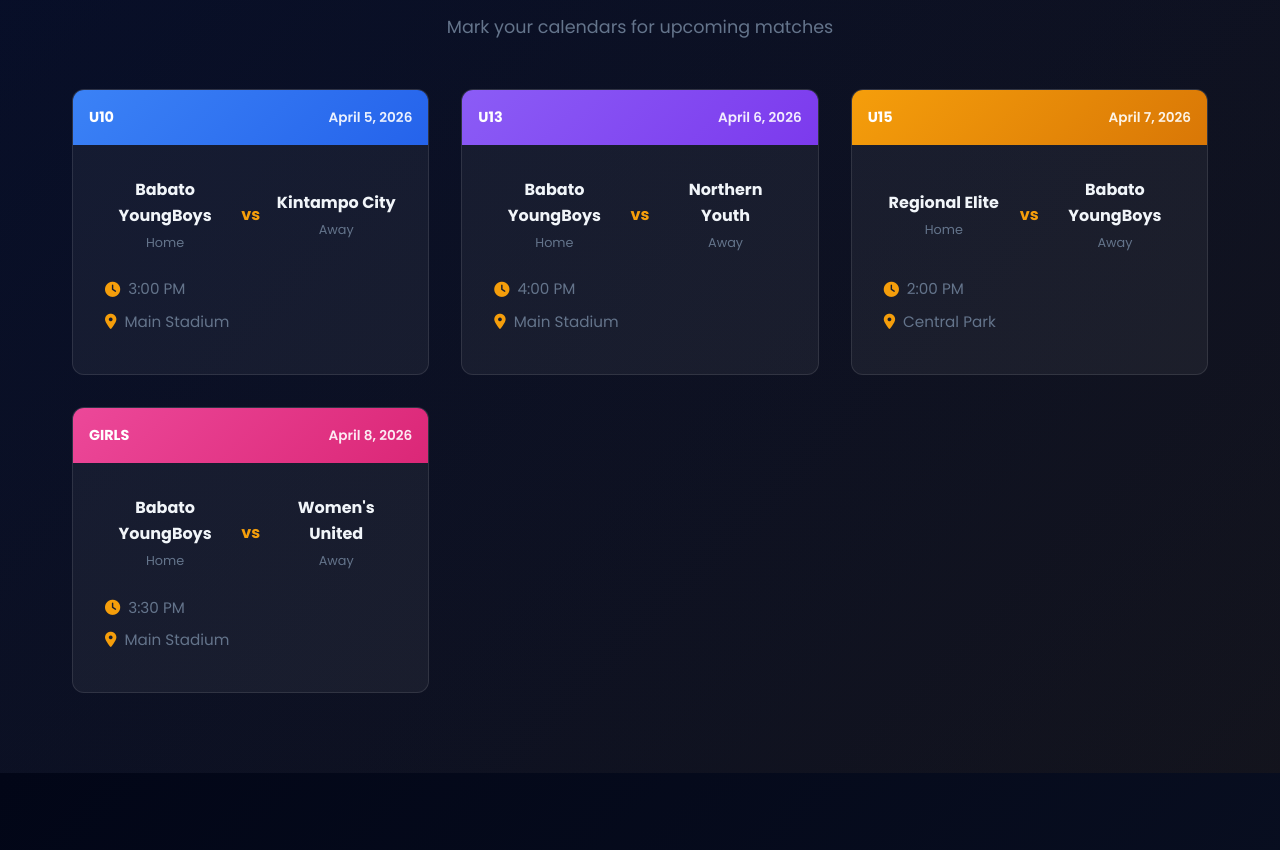
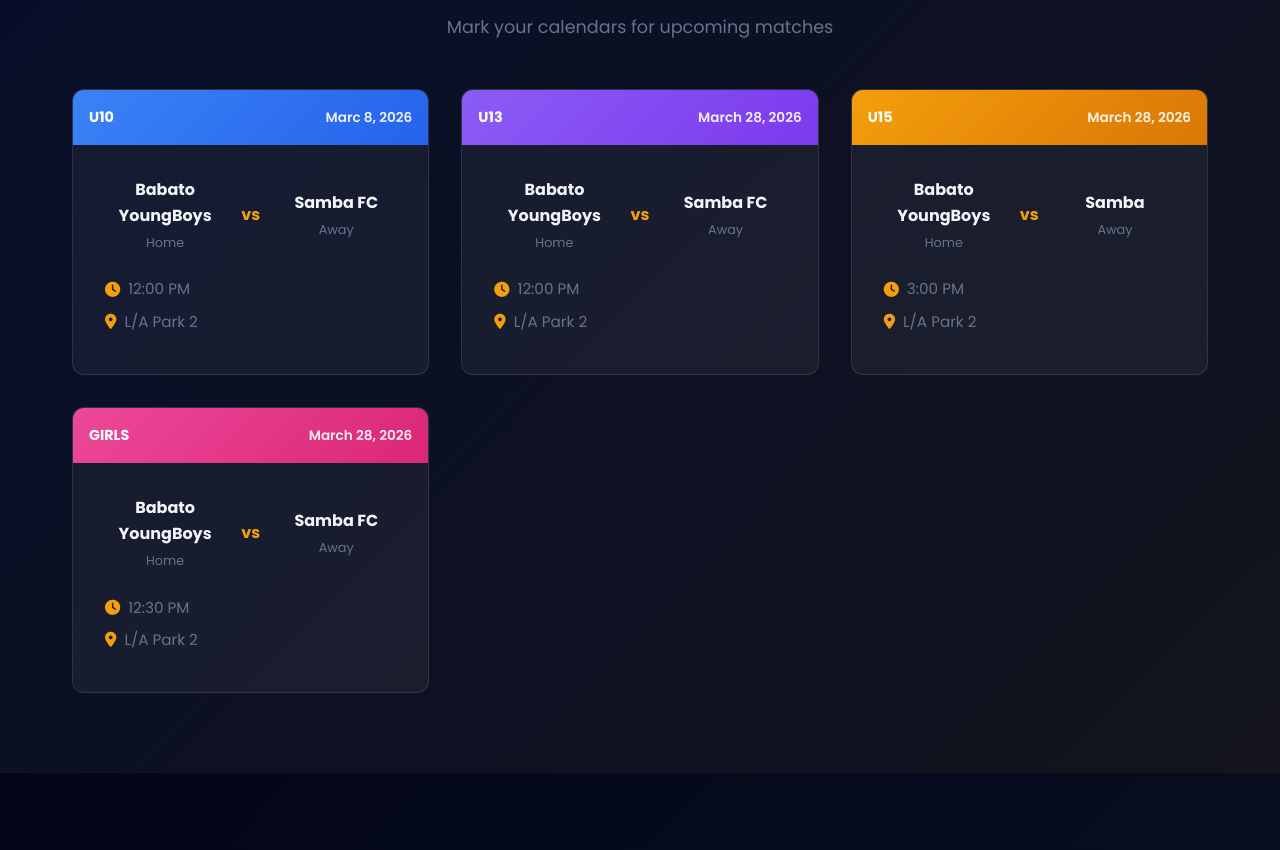
Before and after one commit to bramugiz/Babato-YoungBoys-FC, a website: page index.html in a window 1280 px wide. Shown: the part 1526-2376 px from the top of the page. Drawn offline with nearby package versions, Linux system fonts and the light colour scheme.

Commit message:
Add files via upload

```diff
--- a/index.html
+++ b/index.html
@@ -116,7 +116,7 @@
                 <div class="fixture-card">
                     <div class="fixture-header u10-header">
                         <span class="fixture-category">U10</span>
-                        <span class="fixture-date">April 5, 2026</span>
+                        <span class="fixture-date">Marc 8, 2026</span>
                     </div>
                     <div class="fixture-body">
                         <div class="fixture-teams">
@@ -126,15 +126,15 @@
                             </div>
                             <div class="vs">vs</div>
                             <div class="team-side">
-                                <h3>Kintampo City</h3>
+                                <h3>Samba FC</h3>
                                 <p class="team-label">Away</p>
                             </div>
                         </div>
                         <div class="fixture-time">
-                            <i class="fas fa-clock"></i> 3:00 PM
+                            <i class="fas fa-clock"></i> 12:00 PM
                         </div>
                         <div class="fixture-venue">
-                            <i class="fas fa-map-marker-alt"></i> Main Stadium
+                            <i class="fas fa-map-marker-alt"></i> L/A Park 2
                         </div>
                     </div>
                 </div>
@@ -143,7 +143,7 @@
                 <div class="fixture-card">
                     <div class="fixture-header u13-header">
                         <span class="fixture-category">U13</span>
-                        <span class="fixture-date">April 6, 2026</span>
+                        <span class="fixture-date">March 28, 2026</span>
                     </div>
                     <div class="fixture-body">
                         <div class="fixture-teams">
@@ -153,15 +153,15 @@
                             </div>
                             <div class="vs">vs</div>
                             <div class="team-side">
-                                <h3>Northern Youth</h3>
+                                <h3>Samba FC </h3>
                                 <p class="team-label">Away</p>
                             </div>
                         </div>
                         <div class="fixture-time">
-                            <i class="fas fa-clock"></i> 4:00 PM
+                            <i class="fas fa-clock"></i> 12:00 PM
                         </div>
                         <div class="fixture-venue">
-                            <i class="fas fa-map-marker-alt"></i> Main Stadium
+                            <i class="fas fa-map-marker-alt"></i> L/A Park 2
                         </div>
                     </div>
                 </div>
@@ -170,34 +170,7 @@
                 <div class="fixture-card">
                     <div class="fixture-header u15-header">
                         <span class="fixture-category">U15</span>
-                        <span class="fixture-date">April 7, 2026</span>
-                    </div>
-                    <div class="fixture-body">
-                        <div class="fixture-teams">
-                            <div class="team-side">
-                                <h3>Regional Elite</h3>
-                                <p class="team-label">Home</p>
-                            </div>
-                            <div class="vs">vs</div>
-                            <div class="team-side">
-                                <h3>Babato YoungBoys</h3>
-                                <p class="team-label">Away</p>
-                            </div>
-                        </div>
-                        <div class="fixture-time">
-                            <i class="fas fa-clock"></i> 2:00 PM
-                        </div>
-                        <div class="fixture-venue">
-                            <i class="fas fa-map-marker-alt"></i> Central Park
-                        </div>
-                    </div>
-                </div>
-
-                <!-- Girls Fixture -->
-                <div class="fixture-card">
-                    <div class="fixture-header girls-header">
-                        <span class="fixture-category">GIRLS</span>
-                        <span class="fixture-date">April 8, 2026</span>
+                        <span class="fixture-date">March 28, 2026</span>
                     </div>
                     <div class="fixture-body">
                         <div class="fixture-teams">
@@ -207,15 +180,42 @@
                             </div>
                             <div class="vs">vs</div>
                             <div class="team-side">
-                                <h3>Women's United</h3>
+                                <h3>Samba </h3>
                                 <p class="team-label">Away</p>
                             </div>
                         </div>
                         <div class="fixture-time">
-                            <i class="fas fa-clock"></i> 3:30 PM
+                            <i class="fas fa-clock"></i> 3:00 PM
                         </div>
                         <div class="fixture-venue">
-                            <i class="fas fa-map-marker-alt"></i> Main Stadium
+                            <i class="fas fa-map-marker-alt"></i> L/A Park 2
+                        </div>
+                    </div>
+                </div>
+
+                <!-- Girls Fixture -->
+                <div class="fixture-card">
+                    <div class="fixture-header girls-header">
+                        <span class="fixture-category">GIRLS</span>
+                        <span class="fixture-date">March 28, 2026</span>
+                    </div>
+                    <div class="fixture-body">
+                        <div class="fixture-teams">
+                            <div class="team-side">
+                                <h3>Babato YoungBoys</h3>
+                                <p class="team-label">Home</p>
+                            </div>
+                            <div class="vs">vs</div>
+                            <div class="team-side">
+                                <h3>Samba FC</h3>
+                                <p class="team-label">Away</p>
+                            </div>
+                        </div>
+                        <div class="fixture-time">
+                            <i class="fas fa-clock"></i> 12:30 PM
+                        </div>
+                        <div class="fixture-venue">
+                            <i class="fas fa-map-marker-alt"></i> L/A Park 2
                         </div>
                     </div>
                 </div>
```
